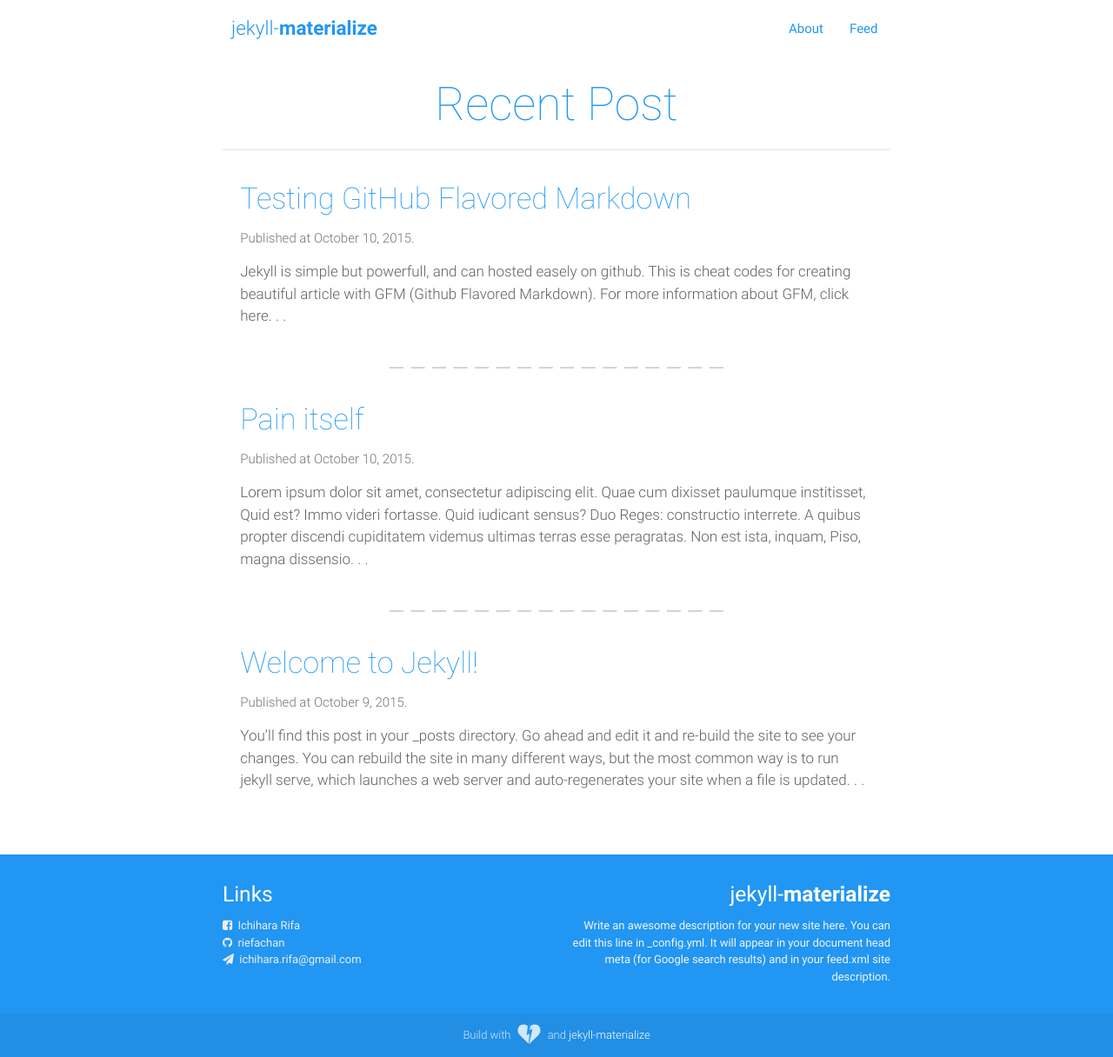
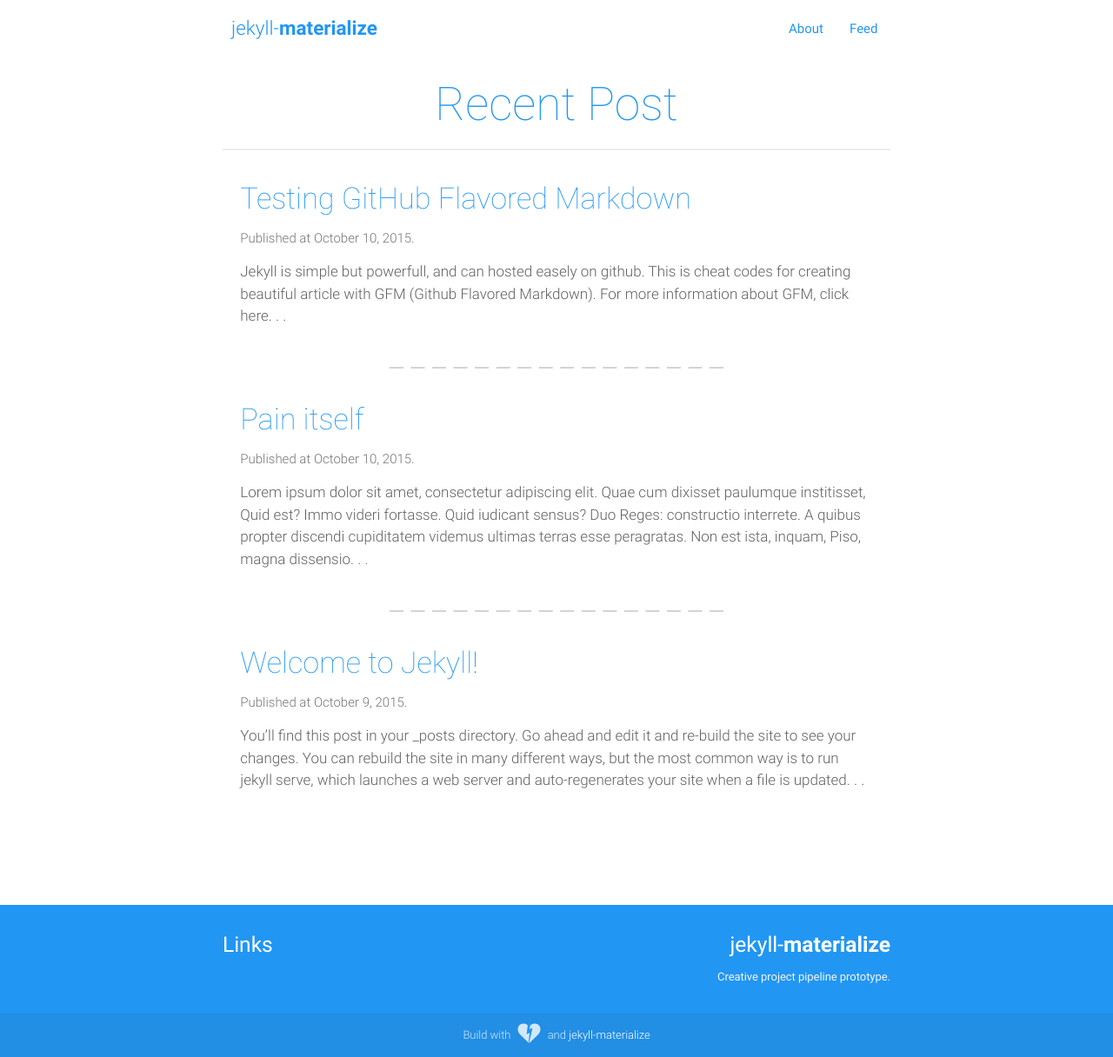
Before and after one commit to dmd-program/pipeline, a Jekyll site: the page built from index.html, in a window 1280 px wide and 1216 px high. Shown: the whole window at 87% size. Built offline with Jekyll 4.4.1, drawn with Linux system fonts in a browser that asks for light colours; Markdown is read by kramdown in place of the engine named in the settings; the list of posts is cut into pages by our own code.

Commit message:
updated config

```diff
--- a/_config.yml
+++ b/_config.yml
@@ -1,23 +1,21 @@
 # Site settings
-title: Jekyll-materialize
+title: Pipeline
 description: > # this means to ignore newlines until "baseurl:"
-    Write an awesome description for your new site here. You can edit this
-    line in _config.yml. It will appear in your document head meta (for
-    Google search results) and in your feed.xml site description.
+    Creative project pipeline prototype.
 url: "http://yourdomain.com"
 baseurl: ""
 logo: jekyll-<b>materialize</b>
 paginate: 5
 paginate_path: "/page:num/"
 owner:
-    email: ichihara.rifa@gmail.com
+    email:
     facebook:
-        show: true
-        name: "Ichihara Rifa"
-        url: "https://fb.me/nasya.aidan"
+        show: false
+        name: ""
+        url: ""
     github:
-        show: true
-        username: "riefachan"
+        show: false
+        username: ""
     twitter:
         show: false
         username: ""
@@ -28,7 +26,7 @@
     sass_dir: _sass
     style: compressed
 permalink: "/article/:title"
-markdown: redcarpet
+
 highlighter: pygments
 gems:
     - jekyll-feed
```
